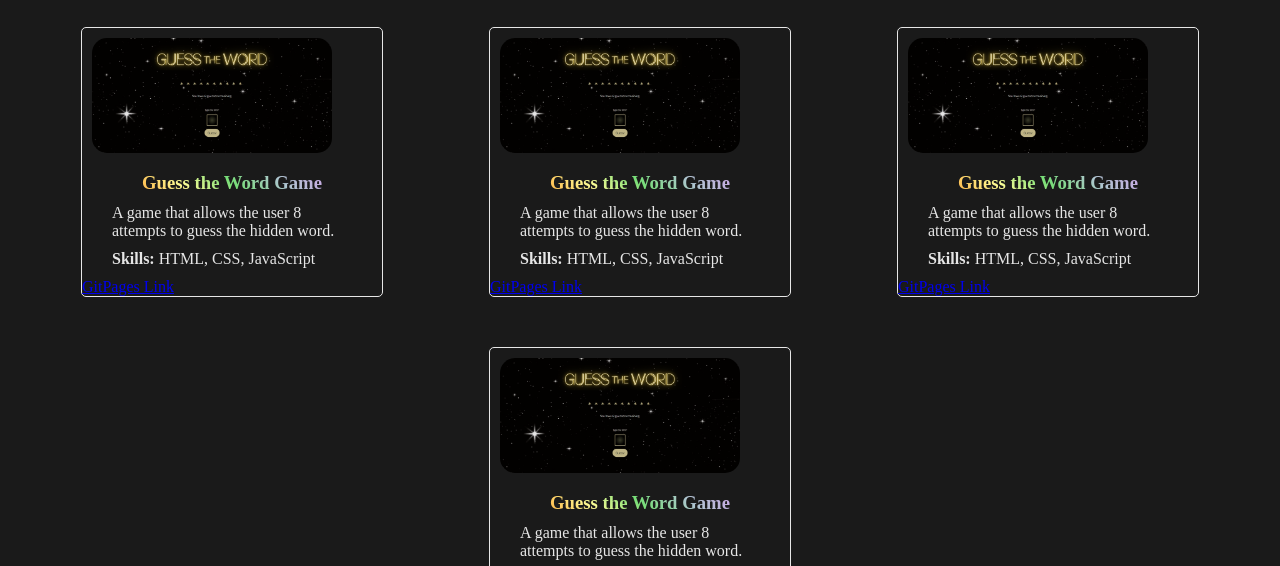
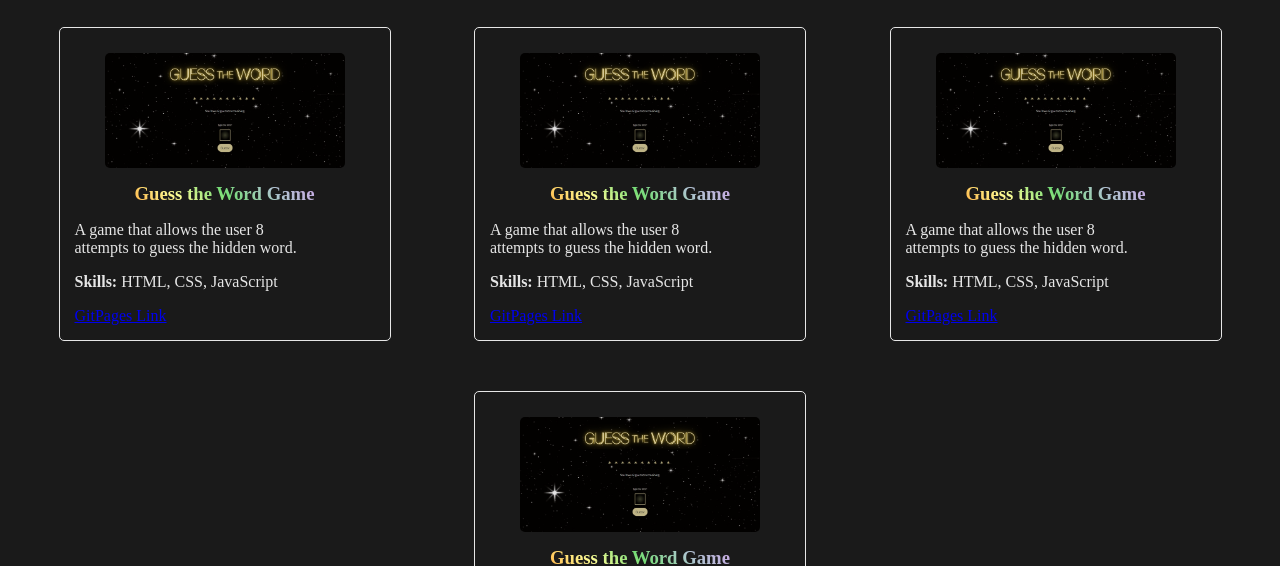
Before and after one commit to asazzam/portfolio, a plain HTML site: page index.html in a window 1280 px wide. Shown: the part 234-800 px from the top of the page. Drawn offline with Linux system fonts and the light colour scheme.

Commit message:
Center content in project cards

```diff
--- a/style.css
+++ b/style.css
@@ -47,6 +47,7 @@ header {
   background-color: #414141;
   opacity: 98%;
   width: 100%;
+  height: 100vh;
   display: none;
   flex-direction: column;
   align-items: center;
@@ -147,21 +148,22 @@ h3 {
   line-height: 1.25rem; */
   border: 1px solid;
   border-radius: 5px;
-  /* padding: 20px; */
+  padding: 15px;
 }
 
 .project-card img {
   width: 80%;
   padding: 10px;
   /* border: 2px solid; */
-  border-radius: 25px;
+  border-radius: 15px;
+  display: block;
   margin: 0 auto;
 }
 
 .project-card p,
 a {
   width: 80%;
-  margin: 10px auto;
+  /* margin: 10px; */
 }
 
 @media (min-width: 768px) {
```
